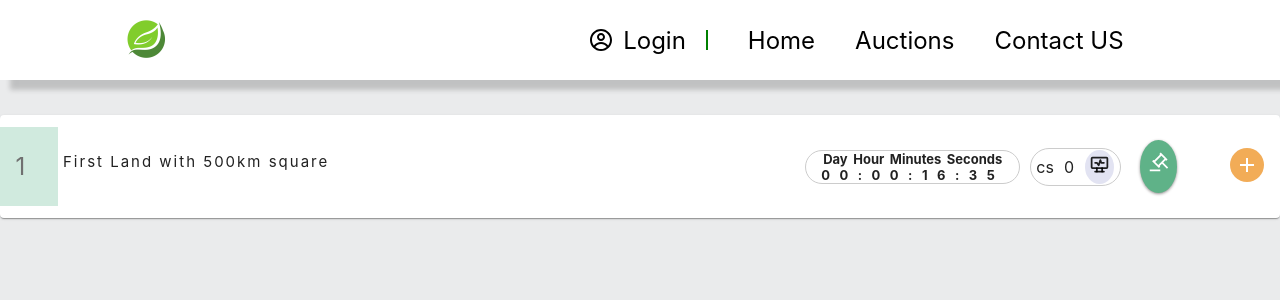
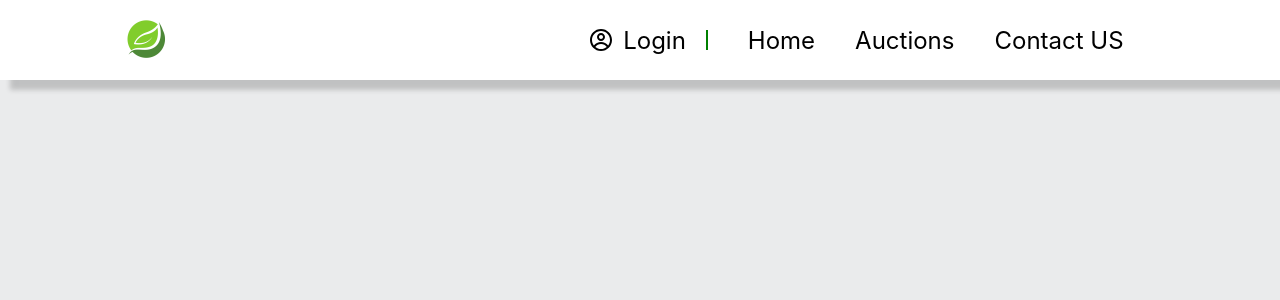
Before and after one commit to abdelrhmansaleh96/ActuionSite, a React (Create React App) app: page / in a window 1280 px wide. Shown: the top 300 px of the page. Built offline with nearby package versions, Linux system fonts and the light colour scheme.

Commit message:
dashboard-started

```diff
--- a/src/App.js
+++ b/src/App.js
@@ -14,6 +14,7 @@ import Footer from "./components/Footer/Footer";
 import ProductDetailed from "./components/ProductDetailed.js/ProductDetailed";
 import AuctionDetailed from "./components/AuctionDetailed/AuctionDetailed";
 import AuctionDialog from "./components/AuctionDialog/AuctionDialog";
+import Dashboard from "./components/Dashboard/Dashboard";
 
 function App() {
   const { theme } = useMainContext();
@@ -30,8 +31,7 @@ function App() {
         <Route path="/contactus" element={<ContactUs />} />
         <Route path="/forgetpassword" element={<ForgetPassword />} />
       </Routes> */}
-        <AuctionDetailed />
-
+        <Dashboard />
         {/* <Footer /> */}
       </ThemeProvider>
     </>
--- a/src/components/AuctionDetailed/AuctionDetailed.js
+++ b/src/components/AuctionDetailed/AuctionDetailed.js
@@ -19,7 +19,6 @@ function AuctionDetailed() {
     <div className={classes.wrapper}>
       <Accordion
         sx={{
-          pointerEvents: "none",
           ".css-o4b71y-MuiAccordionSummary-content": {
             margin: 0,
           },
@@ -29,9 +28,13 @@ function AuctionDetailed() {
           ".css-sh22l5-MuiButtonBase-root-MuiAccordionSummary-root": {
             marginLeft: "17px",
           },
+          marginBottom: "5px",
         }}
       >
         <AccordionSummary
+          sx={{
+            pointerEvents: "none",
+          }}
           onClick={() => {
             setExpandedIcon(!expandedIcon);
           }}
--- a/src/components/AuctionDetailed/AuctionDetailed.module.css
+++ b/src/components/AuctionDetailed/AuctionDetailed.module.css
@@ -1,6 +1,6 @@
 .wrapper {
-  margin-top: 35px;
-  /* margin: auto; */
+  /* margin-top: 35px; */
+  margin: auto;
 }
 .acc-header {
   width: 70%;
@@ -21,7 +21,7 @@
   background-color: #d0eade !important;
   border-radius: 19px 0 0 18px !important;
   height: 100%;
-  width: 75px;
+  width: 125px;
 }
 .acc-header h5 {
   font-size: 15px;
--- /dev/null
+++ b/src/components/Dashboard/Dashboard.js
@@ -0,0 +1,8 @@
+import React from "react";
+import classes from "./Dashboard.module.css";
+
+const Dashboard = () => {
+
+};
+
+export default Dashboard;
--- a/src/components/ProductDetailed.js/ProductDetailed.module.css
+++ b/src/components/ProductDetailed.js/ProductDetailed.module.css
@@ -122,6 +122,15 @@
   border-radius: 10px;
   padding-bottom: 28px;
 }
+.auction-detailed-container {
+  background-color: white;
+  display: flex;
+  justify-content: center;
+  align-items: center;
+  flex-direction: column;
+  margin: 0 35px;
+  box-shadow: 0 0 4px 0 #e0e0e0;
+}
 .details-title {
   display: flex;
   align-items: center;
```
Also changed, not shown: src/components/Dashboard/Dashboard.module.css (added).
